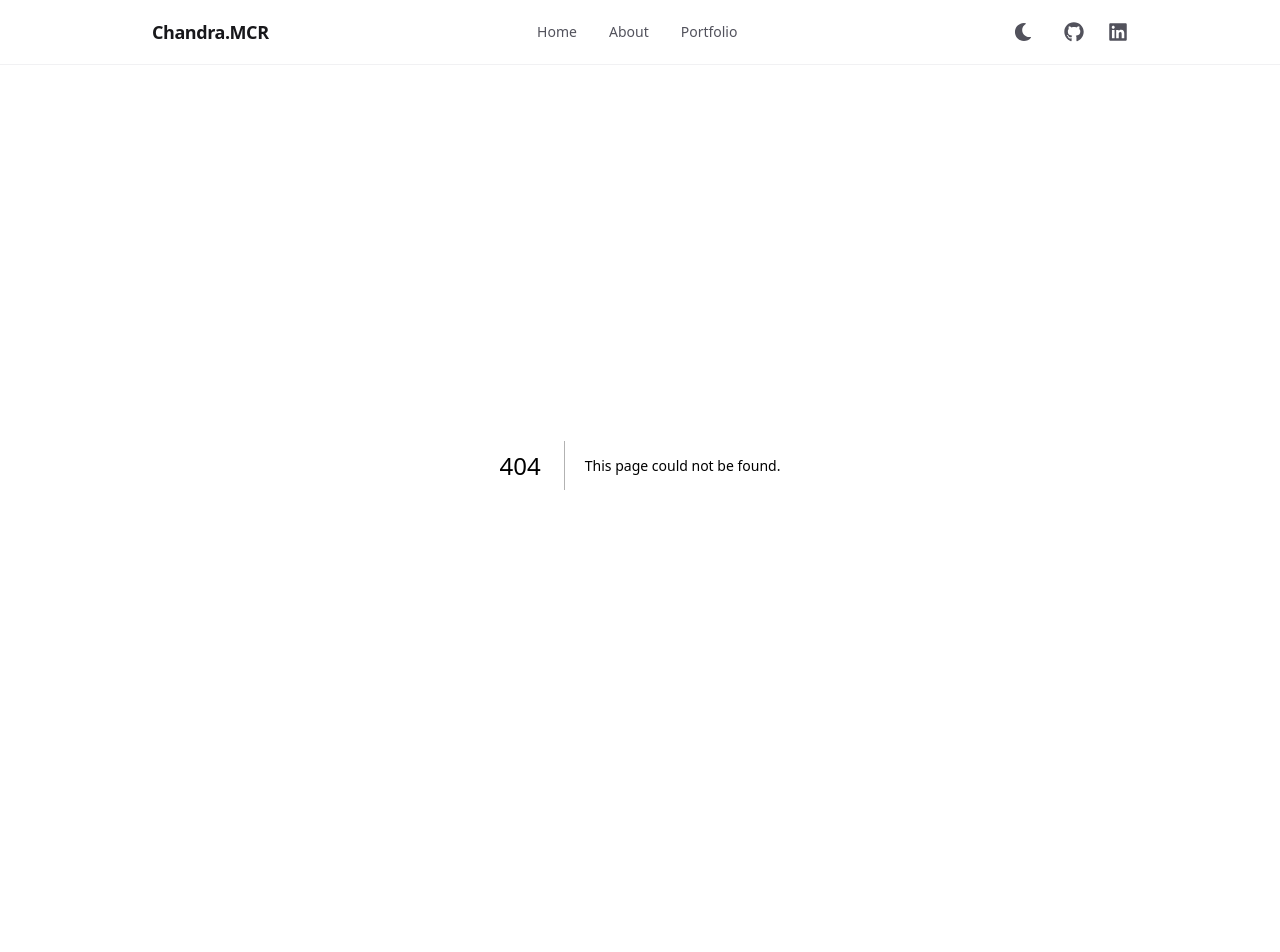
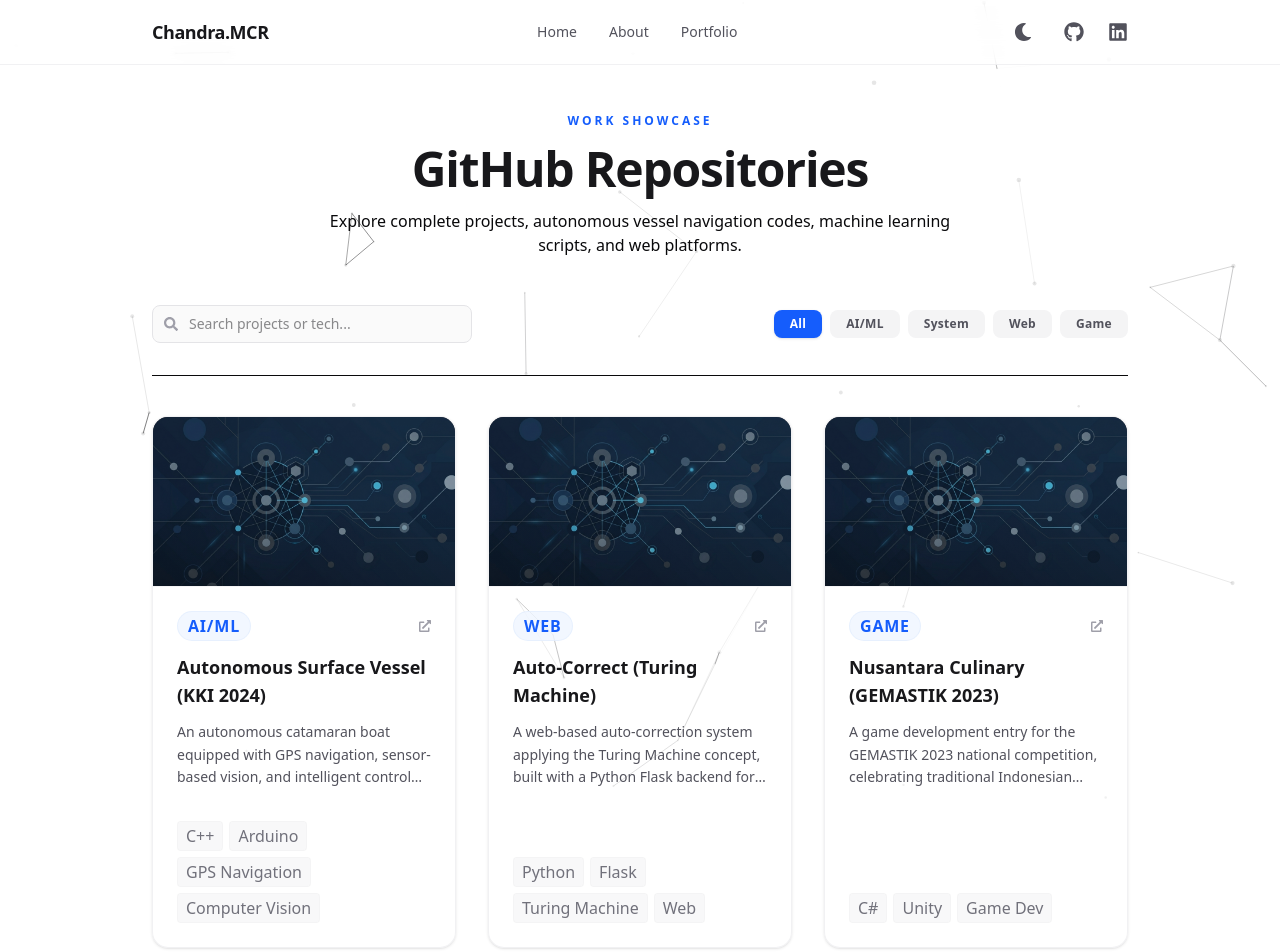
Before and after one commit to MChandraR/MyPorto, a Next.js app: page /portfolio in a window 1280 px wide. Before the commit this address had no page. Shown: the top 952 px of the page. Before the commit the page ends 865 px from the top, so only its background shows below. Built offline with nearby package versions, Linux system fonts and the light colour scheme.

Commit message:
Add new page : Portofolio, consisting github repositories

```diff
--- a/app/components/HeroSection.tsx
+++ b/app/components/HeroSection.tsx
@@ -45,7 +45,7 @@ export default function HeroSection() {
             <Link href="https://www.linkedin.com/in/mchandrar/" target="_blank" rel="noreferrer">
               <Button variant="primary">Get in Touch</Button>
             </Link>
-            <Link href="#portfolio">
+            <Link href="/portfolio">
               <Button variant="outline">View Portfolio</Button>
             </Link>
           </div>
--- a/app/components/NavBar.tsx
+++ b/app/components/NavBar.tsx
@@ -32,9 +32,9 @@ export default function NavBar() {
   };
 
   const menuItems = [
-    { label: "Home", href: "#hero" },
-    { label: "About", href: "#about" },
-    { label: "Portfolio", href: "#portfolio" },
+    { label: "Home", href: "/" },
+    { label: "About", href: "/#about" },
+    { label: "Portfolio", href: "/portfolio" },
   ];
 
   return (
@@ -42,7 +42,7 @@ export default function NavBar() {
       <div className="mx-auto max-w-5xl px-6">
         <div className="flex h-16 items-center justify-between">
           {/* Logo / Brand Name */}
-          <Link href="#hero" className="text-lg font-bold tracking-tight text-zinc-900 dark:text-zinc-50 hover:text-blue-600 dark:hover:text-blue-400 transition-colors">
+          <Link href="/" className="text-lg font-bold tracking-tight text-zinc-900 dark:text-zinc-50 hover:text-blue-600 dark:hover:text-blue-400 transition-colors">
             Chandra.MCR
           </Link>
 
--- a/app/layout.tsx
+++ b/app/layout.tsx
@@ -2,6 +2,7 @@ import type { Metadata } from "next";
 import { Geist, Geist_Mono } from "next/font/google";
 import "./globals.css";
 import NavBar from "./components/NavBar";
+import AIParticles from "./components/AIParticles";
 
 const geistSans = Geist({
   variable: "--font-geist-sans",
@@ -48,6 +49,7 @@ export default function RootLayout({
       <body
         className={`${geistSans.variable} ${geistMono.variable} antialiased bg-background text-foreground transition-colors duration-300`}
       >
+        <AIParticles />
         <NavBar />
         {children}
       </body>
--- a/app/page.tsx
+++ b/app/page.tsx
@@ -1,16 +1,12 @@
 import AboutSection from "./components/AbountSection";
 import HeroSection from "./components/HeroSection";
-import Portfolio from "./components/Portfolio";
-import AIParticles from "./components/AIParticles";
 
 export default function Home() {
   return (
-    <main className="min-h-screen relative">
-      <AIParticles />
+    <main className="min-h-screen">
       <HeroSection />
-      <div className="max-w-5xl mx-auto px-6 py-16 space-y-20">
+      <div className="max-w-5xl mx-auto px-6 py-16">
         <AboutSection />
-        <Portfolio />
       </div>
     </main>
   );
--- /dev/null
+++ b/app/portfolio/page.tsx
@@ -0,0 +1,202 @@
+"use client";
+
+import { useState } from "react";
+import Image from "next/image";
+import Link from "next/link";
+import { FaSearch, FaExternalLinkAlt } from "react-icons/fa";
+
+type Project = {
+  title: string;
+  description: string;
+  href: string;
+  tech: string[];
+  type: "AI/ML" | "System" | "Web" | "Game";
+  image: string;
+};
+
+const projects: Project[] = [
+  {
+    title: "Autonomous Surface Vessel (KKI 2024)",
+    description: "An autonomous catamaran boat equipped with GPS navigation, sensor-based vision, and intelligent control systems. Built as a finalist project for Kontes Kapal Indonesia 2024.",
+    href: "https://github.com/MChandraR",
+    tech: ["C++", "Arduino", "GPS Navigation", "Computer Vision"],
+    type: "AI/ML",
+    image: "/images/project_placeholder.png",
+  },
+  {
+    title: "Auto-Correct (Turing Machine)",
+    description: "A web-based auto-correction system applying the Turing Machine concept, built with a Python Flask backend for linguistic and code pattern corrections.",
+    href: "https://github.com/MChandraR/Auto-Correct-TBFO-Kelompok-3",
+    tech: ["Python", "Flask", "Turing Machine", "Web"],
+    type: "Web",
+    image: "/images/project_placeholder.png",
+  },
+  {
+    title: "Nusantara Culinary (GEMASTIK 2023)",
+    description: "A game development entry for the GEMASTIK 2023 national competition, celebrating traditional Indonesian culinary arts in an interactive format.",
+    href: "https://github.com/MChandraR/Nusantara-Culinary",
+    tech: ["C#", "Unity", "Game Dev"],
+    type: "Game",
+    image: "/images/project_placeholder.png",
+  },
+  {
+    title: "PHP Shopping Website",
+    description: "A complete, clean e-commerce website platform implementing user carts, secure checkout flows, and product catalogs using PHP and MySQL.",
+    href: "https://github.com/MChandraR/ShoppingWebsite",
+    tech: ["PHP", "MySQL", "Web Dev"],
+    type: "Web",
+    image: "/images/project_placeholder.png",
+  },
+  {
+    title: "Simple Chat Application",
+    description: "A multi-threaded client-server chat application utilizing distributed socket programming in Java for reliable TCP network messaging.",
+    href: "https://github.com/MChandraR/Project-Aplikasi-Chat-Sederhana",
+    tech: ["Java", "Socket Programming", "Distributed Systems"],
+    type: "System",
+    image: "/images/project_placeholder.png",
+  },
+  {
+    title: "Data Mining Final Project",
+    description: "Data analysis platform implementing mining algorithms, clusterings, and visualizations to extract insights from structured datasets.",
+    href: "https://github.com/MChandraR/Data-Mining-Final-Project",
+    tech: ["Python", "CSS", "Data Mining"],
+    type: "AI/ML",
+    image: "/images/project_placeholder.png",
+  },
+];
+
+export default function PortfolioPage() {
+  const [search, setSearch] = useState("");
+  const [activeTab, setActiveTab] = useState<string>("All");
+
+  const categories = ["All", "AI/ML", "System", "Web", "Game"];
+
+  const filteredProjects = projects.filter((project) => {
+    const matchesSearch =
+      project.title.toLowerCase().includes(search.toLowerCase()) ||
+      project.tech.some((t) => t.toLowerCase().includes(search.toLowerCase())) ||
+      project.description.toLowerCase().includes(search.toLowerCase());
+
+    const matchesTab = activeTab === "All" || project.type === activeTab;
+
+    return matchesSearch && matchesTab;
+  });
+
+  return (
+    <main className="min-h-screen max-w-5xl mx-auto px-6 py-12 transition-colors duration-300">
+      {/* Header */}
+      <div className="space-y-4 text-center max-w-2xl mx-auto mb-12">
+        <p className="text-xs font-semibold uppercase tracking-[0.25em] text-blue-600 dark:text-blue-400">
+          Work Showcase
+        </p>
+        <h1 className="text-4xl font-extrabold tracking-tight text-zinc-900 dark:text-zinc-50 sm:text-5xl">
+          GitHub Repositories
+        </h1>
+        <p className="text-base text-zinc-655 dark:text-zinc-400">
+          Explore complete projects, autonomous vessel navigation codes, machine learning scripts, and web platforms.
+        </p>
+      </div>
+
+      {/* Filters & Search */}
+      <div className="flex flex-col md:flex-row md:items-center justify-between gap-6 mb-10 border-b border-zinc-150 dark:border-zinc-900/60 pb-8 transition-colors">
+        {/* Search */}
+        <div className="relative w-full md:max-w-xs">
+          <span className="absolute inset-y-0 left-0 flex items-center pl-3 text-zinc-400">
+            <FaSearch size={14} />
+          </span>
+          <input
+            type="text"
+            placeholder="Search projects or tech..."
+            value={search}
+            onChange={(e) => setSearch(e.target.value)}
+            className="w-full pl-9 pr-4 py-2 text-sm text-zinc-900 dark:text-zinc-100 bg-zinc-50 dark:bg-zinc-900/40 border border-zinc-200 dark:border-zinc-800 rounded-lg focus:outline-none focus:ring-2 focus:ring-blue-500/20 focus:border-blue-500 transition-all"
+          />
+        </div>
+
+        {/* Category Tabs */}
+        <div className="flex flex-wrap gap-2">
+          {categories.map((cat) => (
+            <button
+              key={cat}
+              onClick={() => setActiveTab(cat)}
+              className={`px-4 py-1.5 rounded-lg text-xs font-semibold tracking-wide transition-all focus:outline-none cursor-pointer ${
+                activeTab === cat
+                  ? "bg-blue-600 text-white shadow-sm dark:bg-blue-500"
+                  : "bg-zinc-100 dark:bg-zinc-900 text-zinc-600 dark:text-zinc-400 hover:bg-zinc-200 dark:hover:bg-zinc-850"
+              }`}
+            >
+              {cat}
+            </button>
+          ))}
+        </div>
+      </div>
+
+      {/* Grid */}
+      {filteredProjects.length > 0 ? (
+        <div className="grid gap-8 sm:grid-cols-2 lg:grid-cols-3">
+          {filteredProjects.map((project) => (
+            <Link
+              href={project.href}
+              key={project.title}
+              target="_blank"
+              rel="noreferrer"
+              className="group flex flex-col overflow-hidden rounded-2xl border border-zinc-200/50 dark:border-zinc-800/80 bg-white/40 dark:bg-zinc-950/40 shadow-sm hover:shadow-xl hover:border-zinc-300 dark:hover:border-zinc-700 transition-all duration-300"
+            >
+              {/* Project Dummy Image */}
+              <div className="relative aspect-video w-full overflow-hidden border-b border-zinc-100 dark:border-zinc-900 bg-zinc-900">
+                <Image
+                  src={project.image}
+                  alt={project.title}
+                  fill
+                  className="object-cover group-hover:scale-105 transition-transform duration-500 opacity-90 dark:opacity-85"
+                />
+                <div className="absolute inset-0 bg-gradient-to-t from-zinc-950/20 via-transparent to-transparent" />
+              </div>
+
+              {/* Card Body */}
+              <div className="flex flex-col justify-between flex-grow p-6 space-y-6">
+                <div className="space-y-3">
+                  <div className="flex items-center justify-between">
+                    <span className="rounded-full bg-blue-50/80 dark:bg-blue-950/30 border border-blue-100/50 dark:border-blue-900/30 px-2.5 py-0.5 text-2xs font-semibold uppercase tracking-wider text-blue-600 dark:text-blue-400">
+                      {project.type}
+                    </span>
+                    <span className="text-zinc-400 dark:text-zinc-500 group-hover:text-blue-600 dark:group-hover:text-blue-400 transition-colors">
+                      <FaExternalLinkAlt size={12} />
+                    </span>
+                  </div>
+
+                  <h3 className="text-lg font-bold text-zinc-900 dark:text-zinc-50 group-hover:text-blue-600 dark:group-hover:text-blue-400 transition-colors line-clamp-2">
+                    {project.title}
+                  </h3>
+
+                  <p className="text-sm text-zinc-600 dark:text-zinc-450 leading-relaxed transition-colors line-clamp-3">
+                    {project.description}
+                  </p>
+                </div>
+
+                {project.tech && (
+                  <div className="flex flex-wrap gap-1.5 pt-2">
+                    {project.tech.map((t) => (
+                      <span
+                        key={t}
+                        className="rounded bg-zinc-100/60 dark:bg-zinc-900/40 border border-zinc-200/20 dark:border-zinc-800/40 px-2 py-0.5 text-3xs font-medium text-zinc-500 dark:text-zinc-400"
+                      >
+                        {t}
+                      </span>
+                    ))}
+                  </div>
+                )}
+              </div>
+            </Link>
+          ))}
+        </div>
+      ) : (
+        <div className="text-center py-20 border border-dashed border-zinc-200 dark:border-zinc-800 rounded-2xl">
+          <p className="text-zinc-500 dark:text-zinc-500 text-sm">
+            No projects found matching &apos;{search}&apos; in &apos;{activeTab}&apos;.
+          </p>
+        </div>
+      )}
+    </main>
+  );
+}
--- a/public/images/index.ts
+++ b/public/images/index.ts
@@ -1,4 +1,5 @@
 import Person from "./profile.png"
 import City from "./city.jpg"
+import ProjectPlaceholder from "./project_placeholder.png"
 
-export {Person, City }
+export {Person, City, ProjectPlaceholder }
```
Also changed, not shown: public/images/project_placeholder.png (added).
